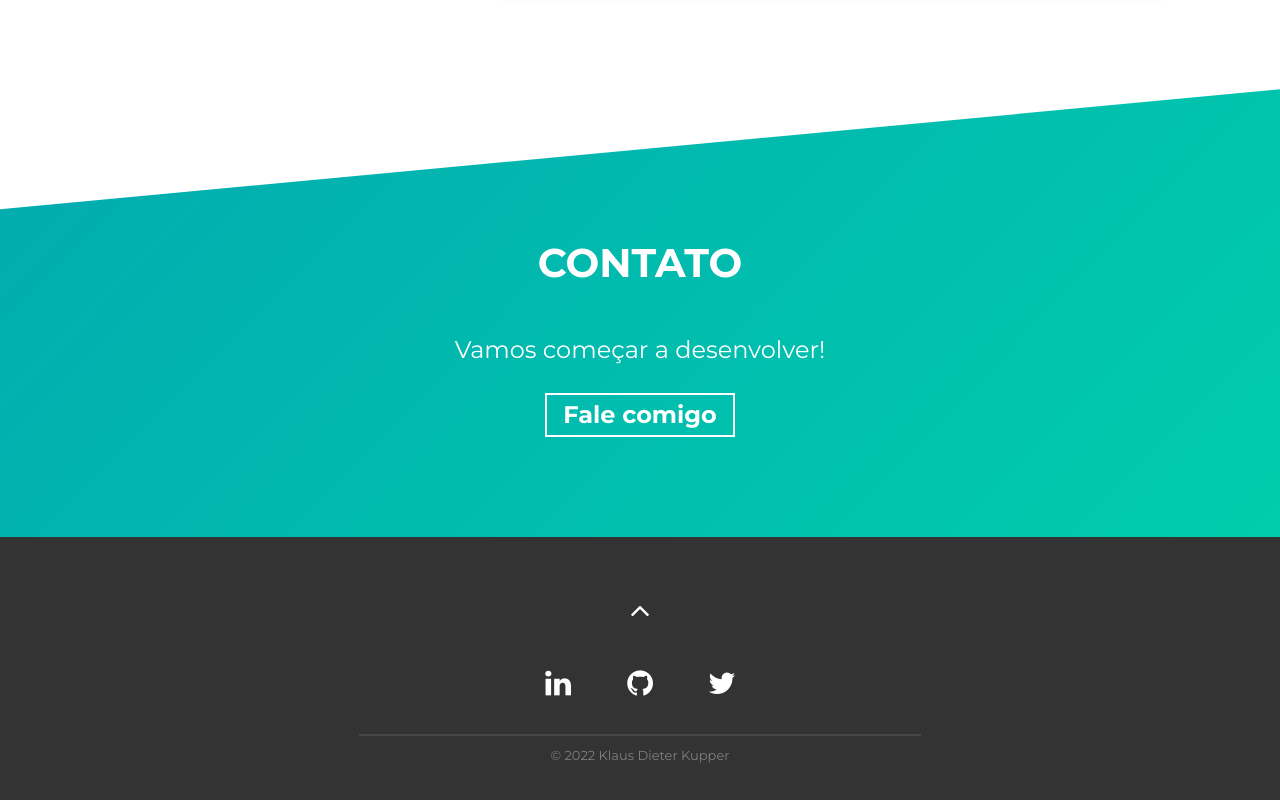
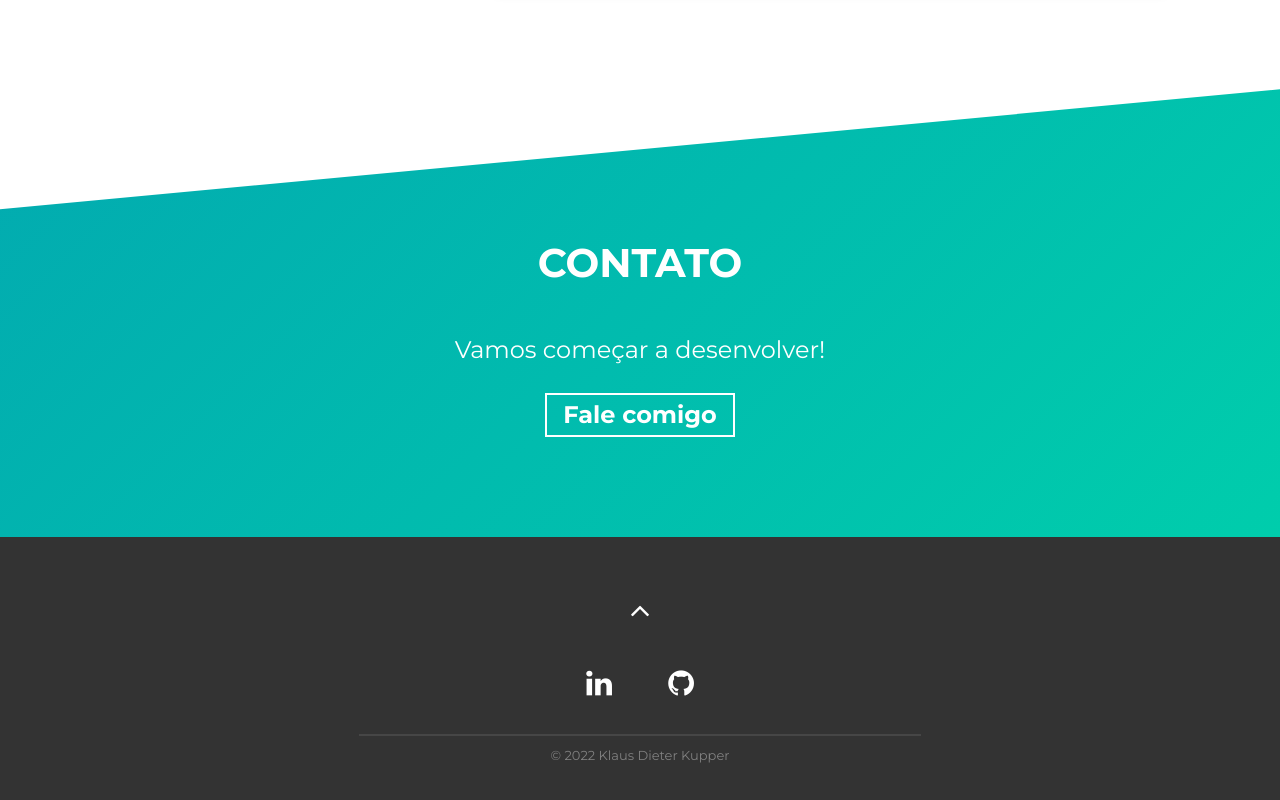
Before and after one commit to Klausdk1999/Portfolio, a website built with Parcel: page src/index.html in a window 1280 px wide. Shown: the part 6800-7600 px from the top of the page. Built offline with nearby package versions, Linux system fonts and the light colour scheme; files whose address does not match are found by name.

Commit message:
remove twitter icon

```diff
--- a/src/index.html
+++ b/src/index.html
@@ -439,9 +439,6 @@
         <a rel="noreferrer" href="https://github.com/Klausdk1999" target="_blank">
           <i class="fa fa-github fa-inverse"></i>
         </a>
-        <a rel="noreferrer" href="https://twitter.com/KlausKupper" target="_blank">
-          <i class="fa fa-twitter fa-inverse"></i>
-        </a>
       </div>
 
       <hr />
```
